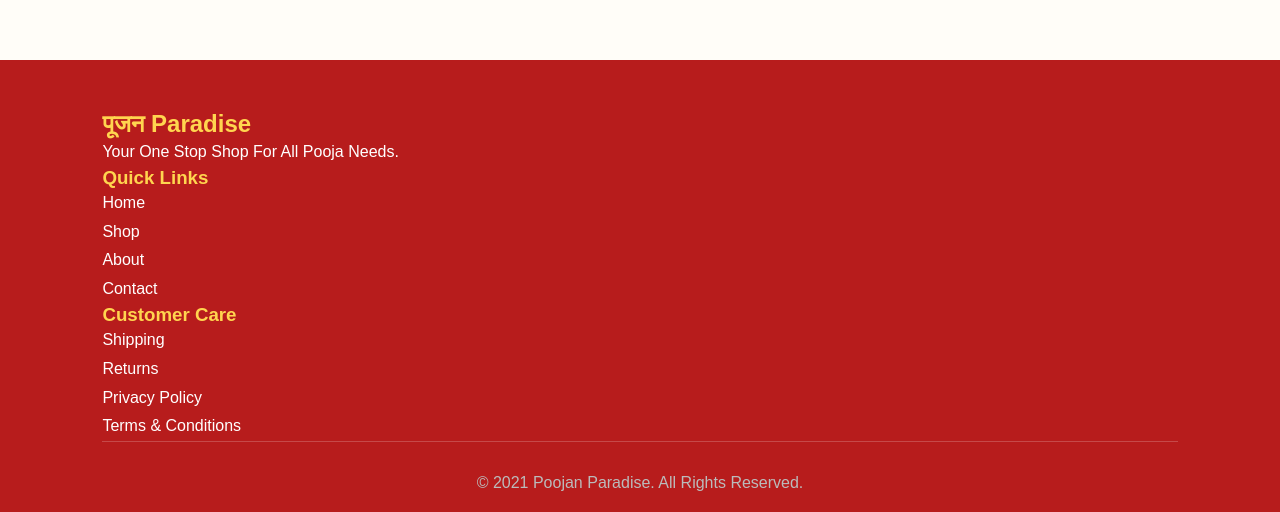
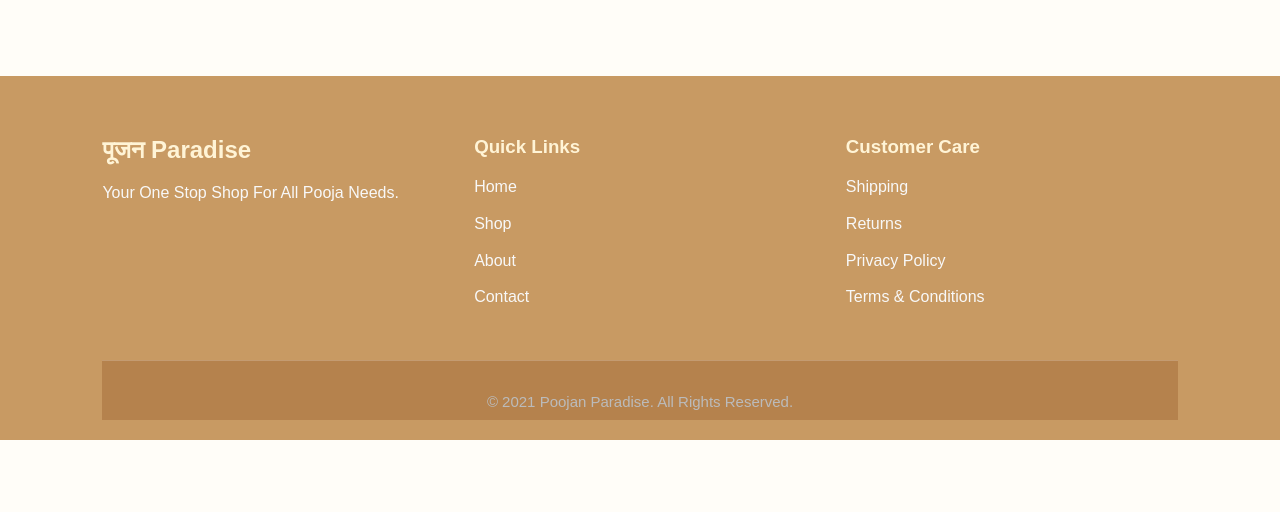
Before and after one commit to dagarjaat1313-dev/poojan-paradise-, a React (Vite) app: page /cart in a window 1280 px wide. Shown: the part 924-1436 px from the top of the page. After the commit the page ends 1364 px from the top, so only its background shows below. Built offline with nearby package versions, Linux system fonts and the light colour scheme.

Commit message:
Update Footer.css

```diff
--- a/src/components/Footer.css
+++ b/src/components/Footer.css
@@ -1,40 +1,42 @@
 .footer{
-  background:#B71C1C;
-  color:white;
-  padding:50px 8% 20px;
+  background:#C89A63;
+  color:#fff;
+  padding:60px 8% 20px;
+  margin-top:80px;
 }
 
-.footer{
-  display:block;
-}
-
-.footer-box{
-  display:inline-block;
-  width:30%;
-  vertical-align:top;
-  margin-bottom:30px;
+.footer-top{
+  display:grid;
+  grid-template-columns:repeat(auto-fit,minmax(220px,1fr));
+  gap:40px;
 }
 
 .footer h2,
 .footer h3{
-  color:#FFD54F;
+  color:#FFF4D6;
+  margin-bottom:15px;
 }
 
 .footer p{
+  color:#F8F8F8;
   line-height:1.8;
+  margin:8px 0;
 }
 
 .footer-bottom{
+  margin-top:40px;
+  padding-top:20px;
   text-align:center;
-  border-top:1px solid rgba(255,255,255,.3);
-  padding-top:20px;
+  border-top:1px solid rgba(255,255,255,.25);
+  background:#B5824D;
+  padding-bottom:10px;
+  font-size:15px;
 }
-
 
 @media(max-width:768px){
 
-.footer-box{
-  width:100%;
+.footer-top{
+grid-template-columns:1fr;
 }
 
 }
```
